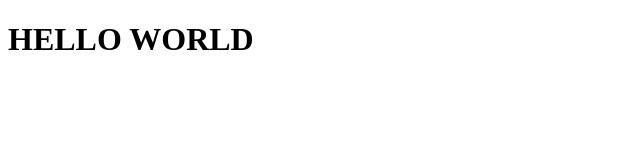
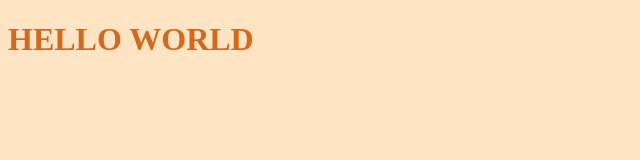
Before and after one commit to hieuliempham/git-practice, a plain HTML site: page index.html in a window 1280 px wide. Shown: the whole page, without its empty margins (0-640 px from the left). Drawn offline with Linux system fonts and the light colour scheme.

Commit message:
add: style.css

```diff
--- a/index.html
+++ b/index.html
@@ -4,6 +4,7 @@
     <meta charset="UTF-8">
     <meta name="viewport" content="width=device-width, initial-scale=1.0">
     <title>Double 2T&L </title>
+    <link rel="stylesheet" href="style.css">
 </head>
 <body>
     <h1>HELLO WORLD</h1>
--- /dev/null
+++ b/style.css
@@ -0,0 +1,6 @@
+* {
+    background-color: bisque;
+}
+h1{
+    color:chocolate;
+}
```
